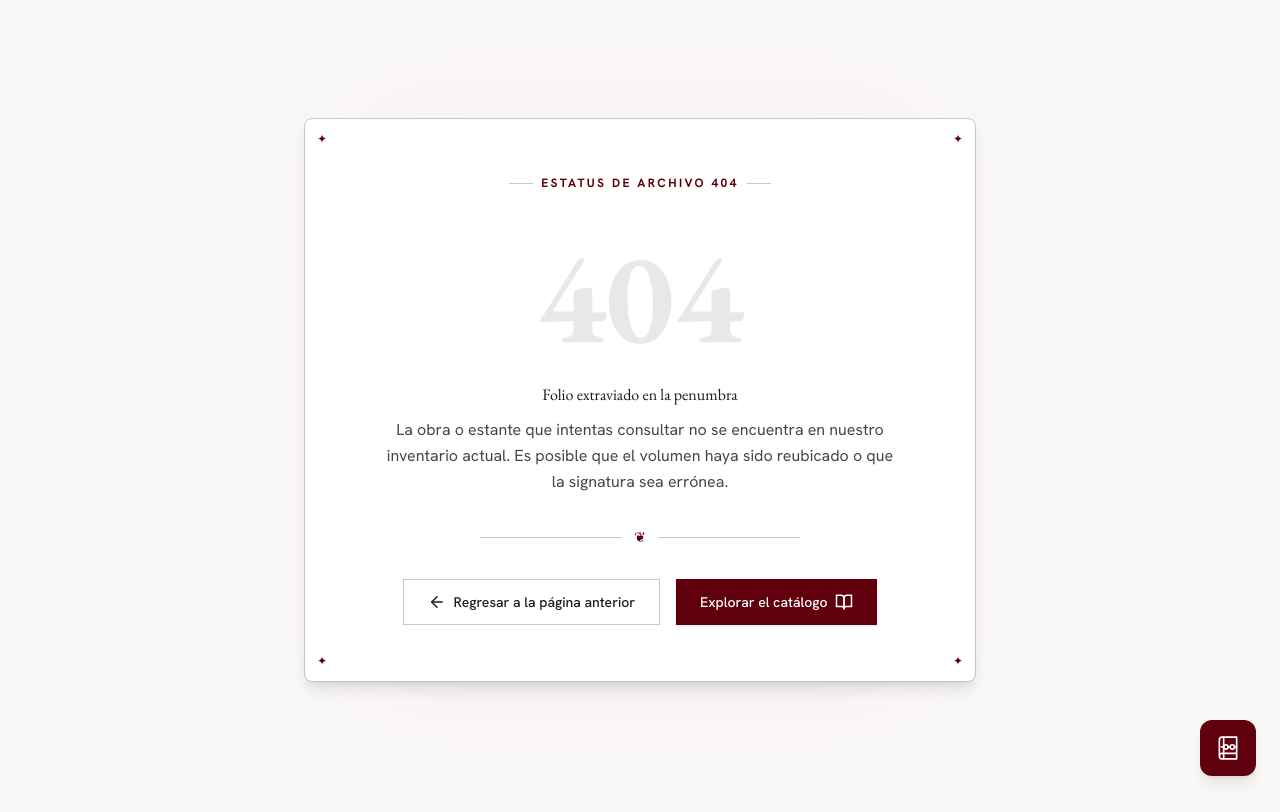
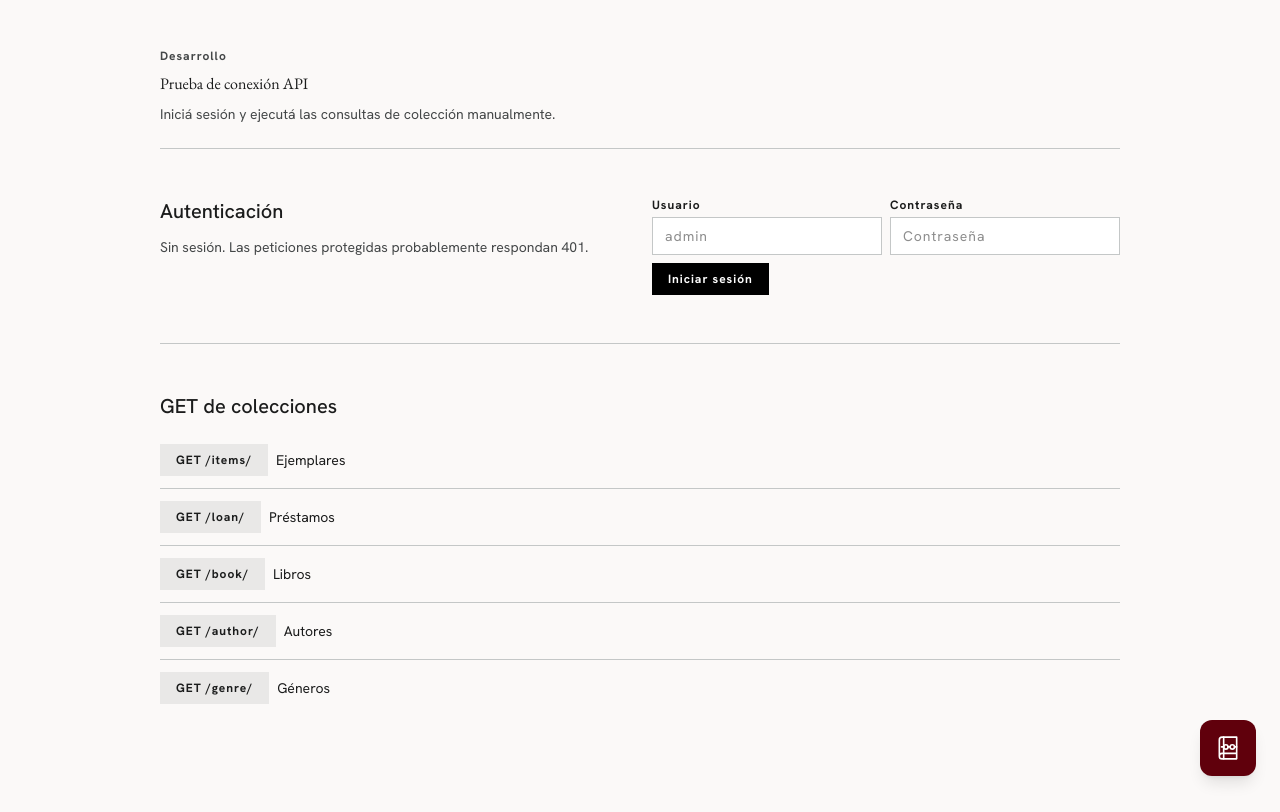
Before and after one commit to Facundo177/folium-web-app, a React (Vite) app: page /test in a window 1280 px wide. Built offline with nearby package versions, Linux system fonts and the light colour scheme; no server answers.

Commit message:
feat: Agregar vista test.jsx para probar conección

```diff
--- a/src/App.jsx
+++ b/src/App.jsx
@@ -7,6 +7,7 @@ import UserLayout from "./components/Layouts/UserLayout";
 import LibrarianLayout from "./components/Layouts/LibrarianLayout";
 import FoliumLanding from "./pages/FoliumLanding";
 import BookCatalog from "./pages/BookCatalog";
+import Test from "./pages/Test";
 import AuthLayout from "./components/Layouts/AuthLayout";
 import LoginForm from "./components/Login&RegisterComponents/LoginForm";
 import RegisterForm from "./components/Login&RegisterComponents/RegisterForm";
@@ -42,6 +43,7 @@ function App() {
             <Route path="register" element={<RegisterForm />} />
             <Route path="login" element={<LoginForm />} />
           </Route>
+          {import.meta.env.DEV && <Route path="test" element={<Test />} />}
           <Route path="book">
             <Route index element={<Navigate to="9780140449266" replace />} />
             {/* The Count of Monte Cristo */}
--- /dev/null
+++ b/src/pages/Test.jsx
@@ -0,0 +1,201 @@
+import { useState } from "react";
+import { authorService } from "../api/services/authorService";
+import { bookService } from "../api/services/bookService";
+import { genreService } from "../api/services/genreService";
+import { itemService } from "../api/services/itemService";
+import { loanService } from "../api/services/loanService";
+import { useAuth } from "../auth/AuthProvider";
+
+// Para probar otro recurso: importa su servicio arriba y agrega aquí su getAll,
+// una key única para guardar el resultado y la ruta que quieres mostrar.
+const collectionEndpoints = [
+  { key: "items", label: "Ejemplares", path: "/items/", getAll: itemService.getAll },
+  { key: "loans", label: "Préstamos", path: "/loan/", getAll: loanService.getAll },
+  { key: "books", label: "Libros", path: "/book/", getAll: bookService.getAll },
+  { key: "authors", label: "Autores", path: "/author/", getAll: authorService.getAll },
+  { key: "genres", label: "Géneros", path: "/genre/", getAll: genreService.getAll },
+];
+
+export default function Test() {
+  const { user, login, logout } = useAuth();
+  const [username, setUsername] = useState("");
+  const [password, setPassword] = useState("");
+  const [isLoggingIn, setIsLoggingIn] = useState(false);
+  const [loginResult, setLoginResult] = useState(null);
+  const [requests, setRequests] = useState({});
+
+  // useAuth comparte la sesión de la app: login guarda los tokens y Axios los
+  // adjunta automáticamente en las peticiones protegidas.
+  const handleLogin = async (event) => {
+    event.preventDefault();
+    setIsLoggingIn(true);
+    setLoginResult(null);
+
+    try {
+      const loggedInUser = await login(username, password);
+      setLoginResult({ ok: true, data: loggedInUser });
+    } catch (error) {
+      setLoginResult({
+        ok: false,
+        status: error.response?.status ?? null,
+        data: error.response?.data ?? { message: error.message },
+      });
+    } finally {
+      setIsLoggingIn(false);
+    }
+  };
+
+  const handleGetAll = async (endpoint) => {
+    // Cada endpoint guarda su propio estado para permitir probarlos por separado.
+    setRequests((current) => ({
+      ...current,
+      [endpoint.key]: { loading: true },
+    }));
+
+    try {
+      // Ejemplo para libros: await bookService.getAll(). Axios devuelve
+      // { data, status, headers, ... }; data contiene el JSON del backend.
+      const response = await endpoint.getAll();
+      setRequests((current) => ({
+        ...current,
+        [endpoint.key]: {
+          loading: false,
+          status: response.status,
+          data: response.data,
+        },
+      }));
+    } catch (error) {
+      // HTTP 401/403/etc. llega en error.response; sin respuesta, suele ser
+      // un problema de red o timeout y solo tenemos error.message.
+      setRequests((current) => ({
+        ...current,
+        [endpoint.key]: {
+          loading: false,
+          status: error.response?.status ?? null,
+          data: error.response?.data ?? { message: error.message },
+        },
+      }));
+    }
+  };
+
+  return (
+    <main className="min-h-screen bg-background text-on-surface font-sans">
+      <div className="mx-auto w-full max-w-5xl px-margin-edge py-stack-lg">
+        <header className="border-b border-outline-variant pb-stack-md">
+          <p className="text-label-caps text-on-surface-variant">Desarrollo</p>
+          <h1 className="mt-2 text-headline-lg font-serif">Prueba de conexión API</h1>
+          <p className="mt-2 text-body-md text-on-surface-variant">
+            Iniciá sesión y ejecutá las consultas de colección manualmente.
+          </p>
+        </header>
+
+        <section className="grid gap-stack-md border-b border-outline-variant py-stack-lg md:grid-cols-[minmax(0,1fr)_minmax(0,1fr)]">
+          <div>
+            <h2 className="text-title-lg font-medium">Autenticación</h2>
+            {user ? (
+              <div className="mt-3 flex flex-wrap items-center gap-base">
+                <p className="text-body-md">
+                  Sesión activa: <strong>{user.username}</strong> ({user.role})
+                </p>
+                <button
+                  type="button"
+                  onClick={logout}
+                  className="border border-outline-variant px-3 py-2 text-label-caps hover:bg-surface-container"
+                >
+                  Cerrar sesión
+                </button>
+              </div>
+            ) : (
+              <p className="mt-3 text-body-md text-on-surface-variant">
+                Sin sesión. Las peticiones protegidas probablemente respondan 401.
+              </p>
+            )}
+          </div>
+
+          <form onSubmit={handleLogin} className="grid gap-base sm:grid-cols-2">
+            <label className="flex flex-col gap-1 text-label-caps">
+              Usuario
+              <input
+                required
+                autoComplete="username"
+                value={username}
+                onChange={(event) => setUsername(event.target.value)}
+                className="border border-outline-variant bg-surface-container-lowest px-3 py-2 text-body-md normal-case"
+                placeholder="admin"
+              />
+            </label>
+            <label className="flex flex-col gap-1 text-label-caps">
+              Contraseña
+              <input
+                required
+                type="password"
+                autoComplete="current-password"
+                value={password}
+                onChange={(event) => setPassword(event.target.value)}
+                className="border border-outline-variant bg-surface-container-lowest px-3 py-2 text-body-md normal-case"
+                placeholder="Contraseña"
+              />
+            </label>
+            <button
+              type="submit"
+              disabled={isLoggingIn}
+              className="bg-primary px-4 py-2 text-label-caps text-on-primary hover:opacity-90 disabled:opacity-60 sm:col-span-2 sm:justify-self-start"
+            >
+              {isLoggingIn ? "Ingresando..." : "Iniciar sesión"}
+            </button>
+          </form>
+
+          {loginResult && (
+            <div className="md:col-span-2" role="status">
+              <p className={loginResult.ok ? "text-green-700" : "text-error"}>
+                {loginResult.ok
+                  ? `Login correcto: ${loginResult.data?.role ?? "rol desconocido"}`
+                  : `Login fallido${loginResult.status ? ` (HTTP ${loginResult.status})` : ""}`}
+              </p>
+              <pre className="mt-2 overflow-x-auto border border-outline-variant bg-surface-container-lowest p-3 text-xs">
+                {JSON.stringify(loginResult.data, null, 2)}
+              </pre>
+            </div>
+          )}
+        </section>
+
+        <section className="py-stack-lg">
+          <h2 className="text-title-lg font-medium">GET de colecciones</h2>
+          {/* Para añadir un GET nuevo, registra su servicio en collectionEndpoints;
+              este map crea el botón y el panel de respuesta automáticamente. */}
+          <div className="mt-stack-sm divide-y divide-outline-variant">
+            {collectionEndpoints.map((endpoint) => {
+              const result = requests[endpoint.key];
+
+              return (
+                <article key={endpoint.key} className="py-stack-sm">
+                  <div className="flex flex-wrap items-center gap-base">
+                    <button
+                      type="button"
+                      onClick={() => handleGetAll(endpoint)}
+                      disabled={result?.loading}
+                      className="bg-surface-container-high px-4 py-2 text-label-caps hover:bg-surface-container-highest disabled:opacity-60"
+                    >
+                      {result?.loading ? "Consultando..." : `GET ${endpoint.path}`}
+                    </button>
+                    <span className="text-body-md">{endpoint.label}</span>
+                    {result && !result.loading && (
+                      <span className={result.status >= 200 && result.status < 300 ? "text-green-700" : "text-error"}>
+                        {result.status ? `HTTP ${result.status}` : "Error de conexión"}
+                      </span>
+                    )}
+                  </div>
+                  {result && !result.loading && (
+                    <pre className="mt-3 max-h-96 overflow-auto border border-outline-variant bg-surface-container-lowest p-3 text-xs">
+                      {JSON.stringify(result.data, null, 2)}
+                    </pre>
+                  )}
+                </article>
+              );
+            })}
+          </div>
+        </section>
+      </div>
+    </main>
+  );
+}
```
